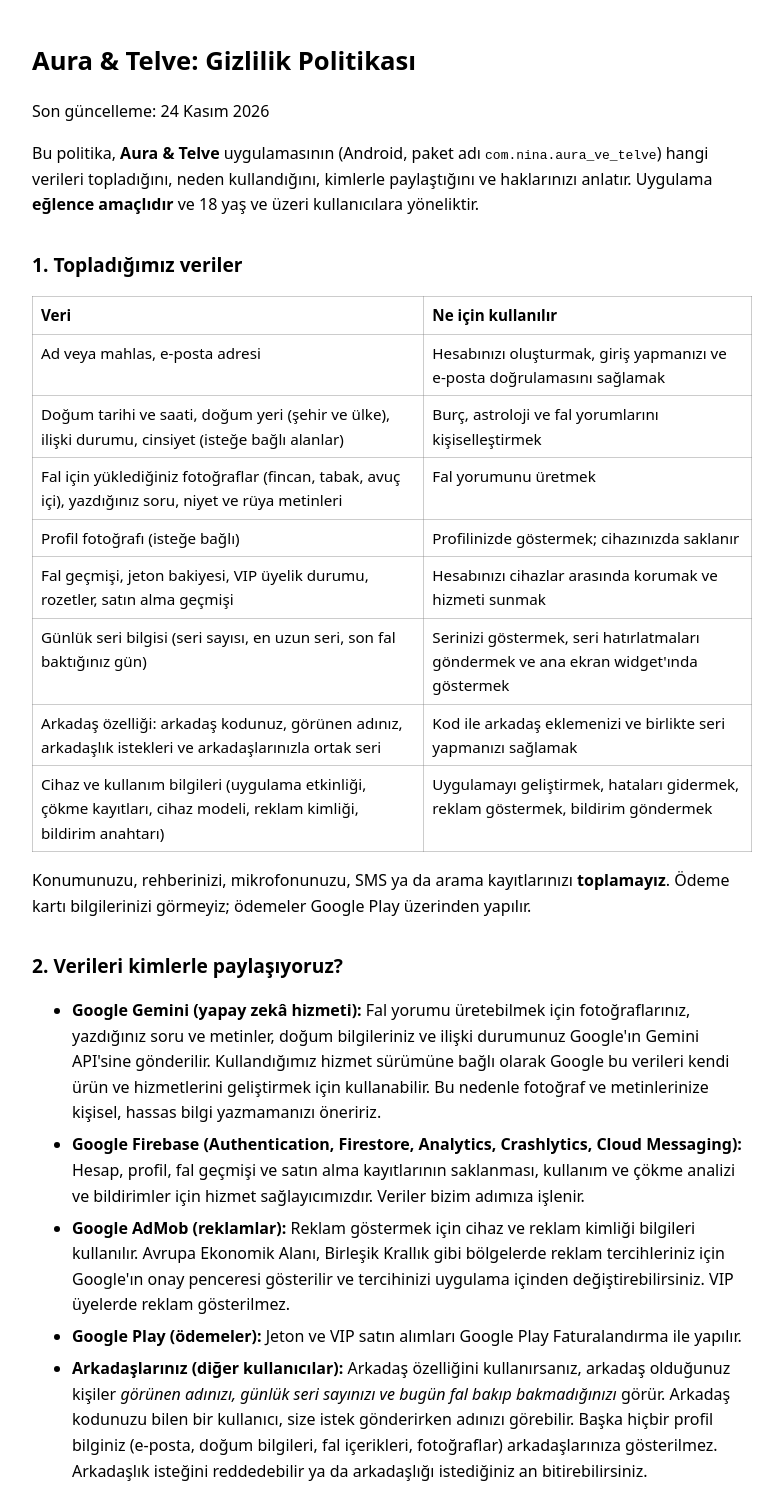
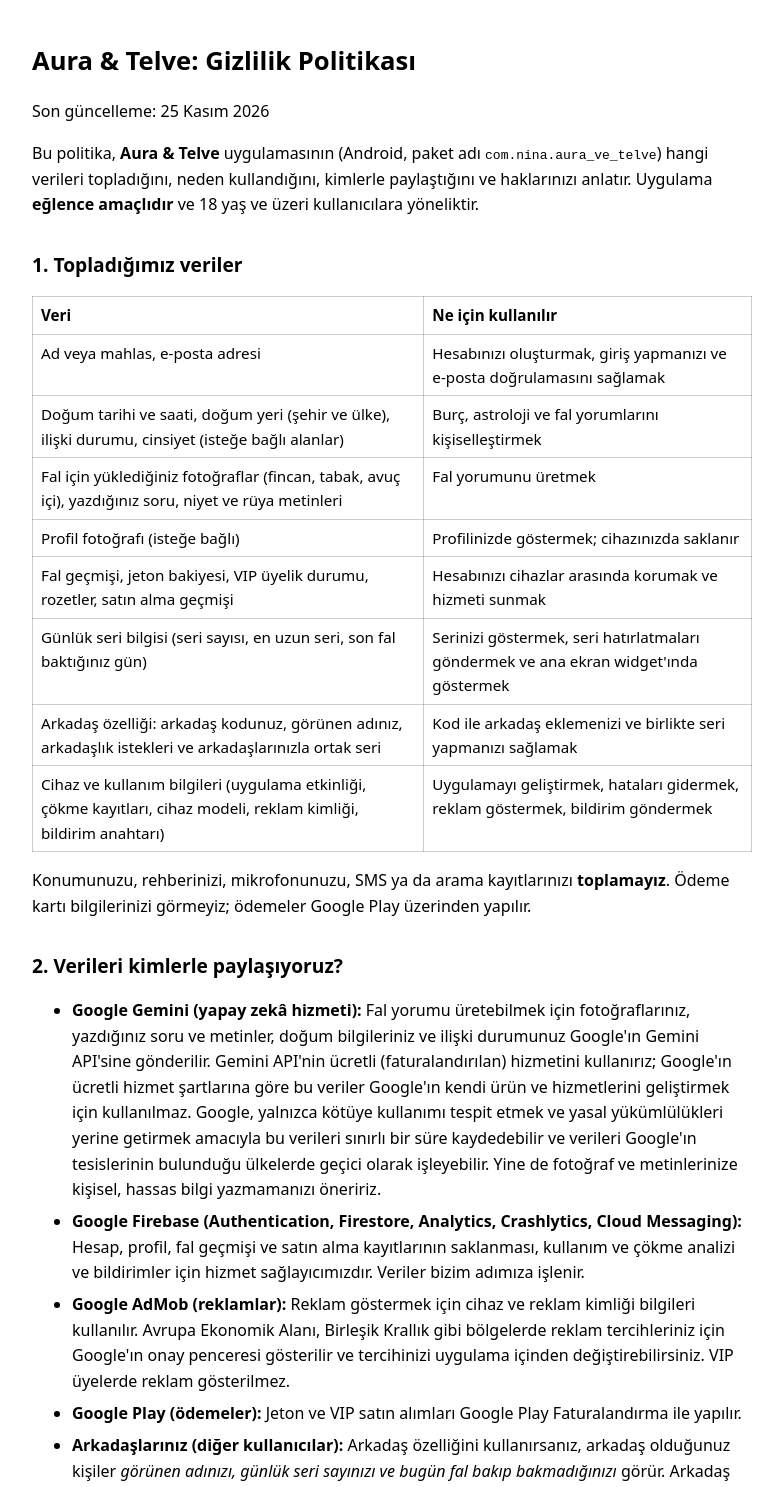
Before and after one commit to auravetelve/site, a plain HTML site: page gizlilik-politikasi.html in a window 1280 px wide. Shown: the top 1487 px of the page, without its empty margins (248-1031 px from the left). Drawn offline with Linux system fonts and the light colour scheme.

Commit message:
Update privacy policy for paid Gemini API tier

```diff
--- a/gizlilik-politikasi.html
+++ b/gizlilik-politikasi.html
@@ -17,7 +17,7 @@
 </head>
 <body>
 <h1>Aura &amp; Telve: Gizlilik Politikası</h1>
-<p>Son güncelleme: 24 Kasım 2026</p>
+<p>Son güncelleme: 25 Kasım 2026</p>
 <p>Bu politika, <strong>Aura &amp; Telve</strong> uygulamasının (Android, paket adı <code>com.nina.aura_ve_telve</code>) hangi verileri topladığını, neden kullandığını, kimlerle paylaştığını ve haklarınızı anlatır. Uygulama <strong>eğlence amaçlıdır</strong> ve 18 yaş ve üzeri kullanıcılara yöneliktir.</p>
 
 <h2>1. Topladığımız veriler</h2>
@@ -36,7 +36,7 @@
 
 <h2>2. Verileri kimlerle paylaşıyoruz?</h2>
 <ul>
-  <li><strong>Google Gemini (yapay zekâ hizmeti):</strong> Fal yorumu üretebilmek için fotoğraflarınız, yazdığınız soru ve metinler, doğum bilgileriniz ve ilişki durumunuz Google'ın Gemini API'sine gönderilir. Kullandığımız hizmet sürümüne bağlı olarak Google bu verileri kendi ürün ve hizmetlerini geliştirmek için kullanabilir. Bu nedenle fotoğraf ve metinlerinize kişisel, hassas bilgi yazmamanızı öneririz.</li>
+  <li><strong>Google Gemini (yapay zekâ hizmeti):</strong> Fal yorumu üretebilmek için fotoğraflarınız, yazdığınız soru ve metinler, doğum bilgileriniz ve ilişki durumunuz Google'ın Gemini API'sine gönderilir. Gemini API'nin ücretli (faturalandırılan) hizmetini kullanırız; Google'ın ücretli hizmet şartlarına göre bu veriler Google'ın kendi ürün ve hizmetlerini geliştirmek için kullanılmaz. Google, yalnızca kötüye kullanımı tespit etmek ve yasal yükümlülükleri yerine getirmek amacıyla bu verileri sınırlı bir süre kaydedebilir ve verileri Google'ın tesislerinin bulunduğu ülkelerde geçici olarak işleyebilir. Yine de fotoğraf ve metinlerinize kişisel, hassas bilgi yazmamanızı öneririz.</li>
   <li><strong>Google Firebase (Authentication, Firestore, Analytics, Crashlytics, Cloud Messaging):</strong> Hesap, profil, fal geçmişi ve satın alma kayıtlarının saklanması, kullanım ve çökme analizi ve bildirimler için hizmet sağlayıcımızdır. Veriler bizim adımıza işlenir.</li>
   <li><strong>Google AdMob (reklamlar):</strong> Reklam göstermek için cihaz ve reklam kimliği bilgileri kullanılır. Avrupa Ekonomik Alanı, Birleşik Krallık gibi bölgelerde reklam tercihleriniz için Google'ın onay penceresi gösterilir ve tercihinizi uygulama içinden değiştirebilirsiniz. VIP üyelerde reklam gösterilmez.</li>
   <li><strong>Google Play (ödemeler):</strong> Jeton ve VIP satın alımları Google Play Faturalandırma ile yapılır.</li>
```
